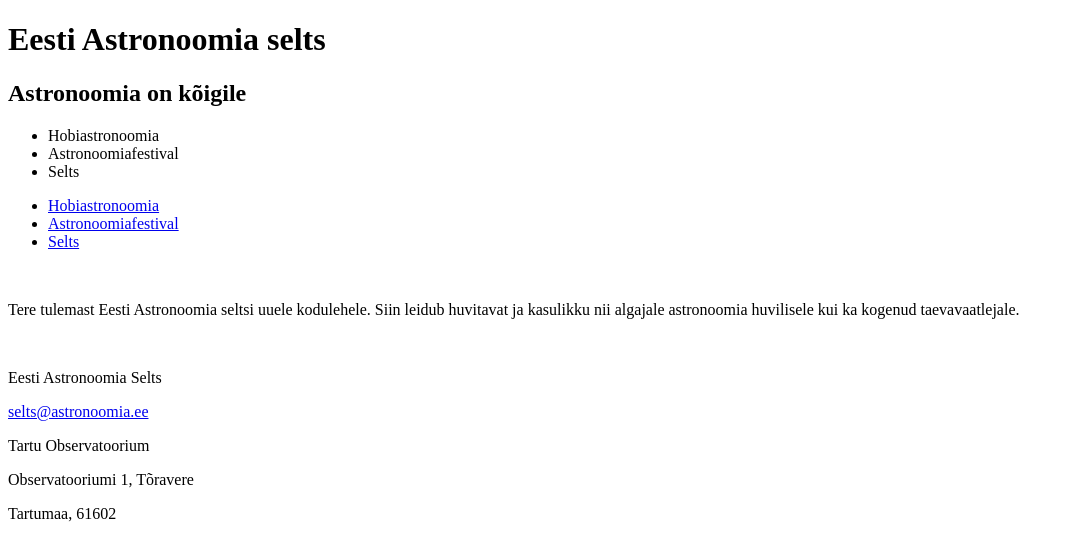
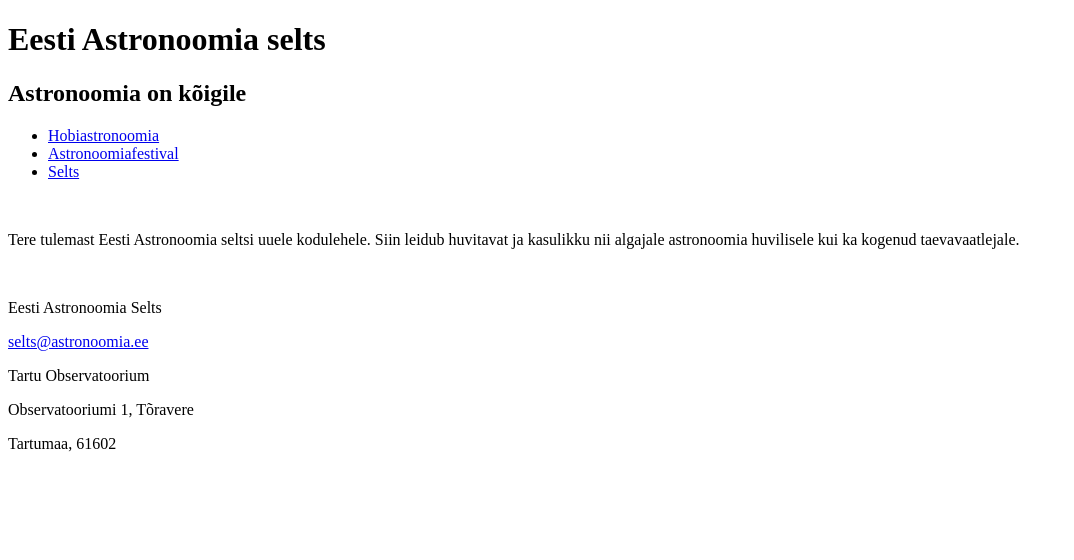
Before and after one commit to epalm1/astronomy-project, a React (Vite) app in the folder Front-end/astronomy-app/: page / in a window 1280 px wide. Shown: the top 560 px of the page, without its empty margins (0-1074 px from the left). Built offline with nearby package versions, Linux system fonts and the light colour scheme.

Commit message:
SCRUM-203 Fixing navigation errors

```diff
--- a/Front-end/astronomy-app/src/components/Header.jsx
+++ b/Front-end/astronomy-app/src/components/Header.jsx
@@ -5,11 +5,6 @@
         <header>
             <h1>Eesti Astronoomia selts</h1>
             <h2>Astronoomia on kõigile</h2>
-            <ul>
-                <li>Hobiastronoomia</li>
-                <li>Astronoomiafestival</li>
-                <li>Selts</li>
-            </ul>
         </header>
     );
 }
--- a/Front-end/astronomy-app/src/components/NavBar/Navbar.jsx
+++ b/Front-end/astronomy-app/src/components/NavBar/Navbar.jsx
@@ -2,6 +2,7 @@
 import { BrowserRouter, Routes, Route, Link } from 'react-router-dom';
 import Hobiastronoomia from './hobiastronoomia.jsx';
 import Astronoomiafestival from './astronoomiafestival.jsx';
+import Efemeriidid from 'Front-end/astronomy-app/src/pages/efemeriidid.jsx';
 import Selts from './selts.jsx';
 
 function Navbar() {
@@ -36,7 +37,7 @@
                                 </li>
                                 <li>
                                     <Link
-                                        to="/hobiastronoomia/efemeriidid"
+                                        to="/efemeriidid"
                                         className="dropdown-link"
                                     >
                                         Efemeriidid
@@ -69,6 +70,7 @@
                 <Route path="/hobiastronoomia" element={<Hobiastronoomia />}/>
                 <Route path="/astronoomiafestival" element={<Astronoomiafestival />}/>
                 <Route path="/selts" element={<Selts />}/>
+                <Route path="/efemeriidid" element={<Efemeriidid />}/>
             </Routes>
         </BrowserRouter>
     );
```
Also changed, not shown: Front-end/astronomy-app/src/pages/efemeriidid.jsx (+11 -0 lines).
